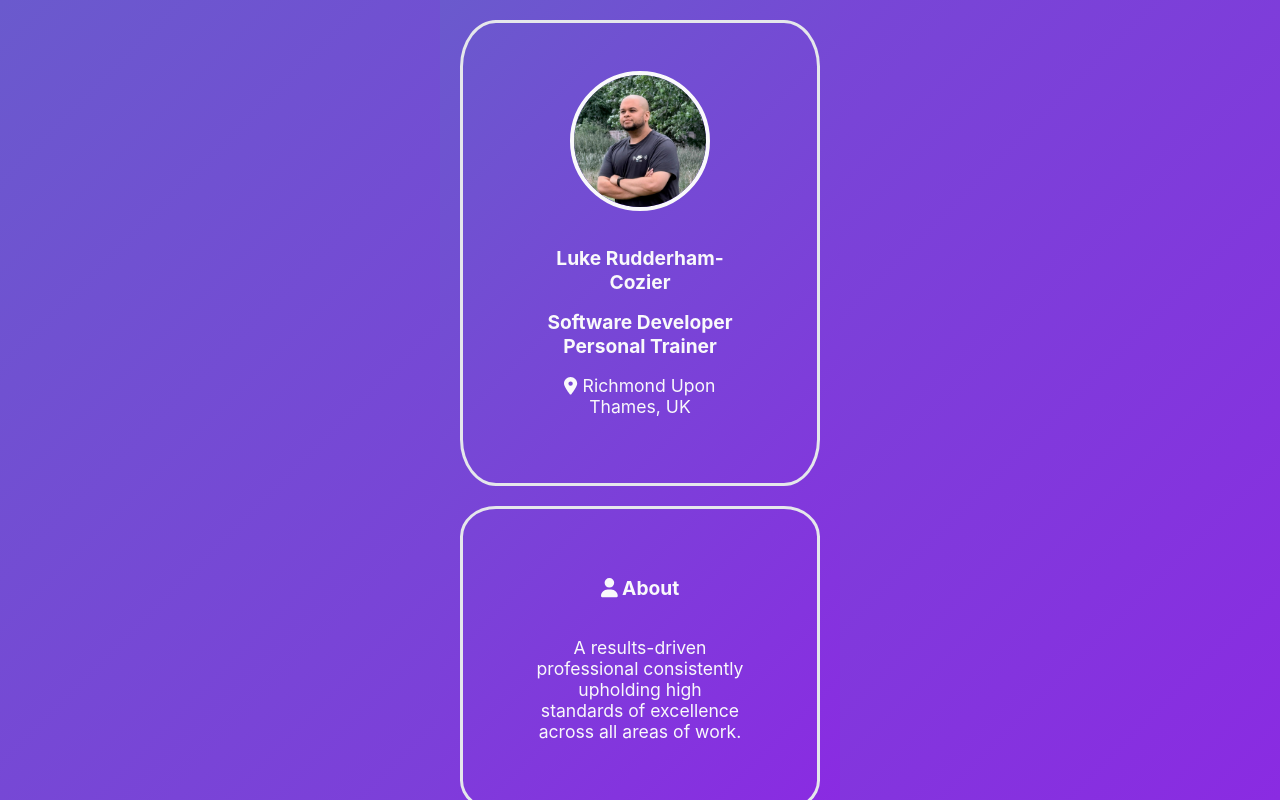
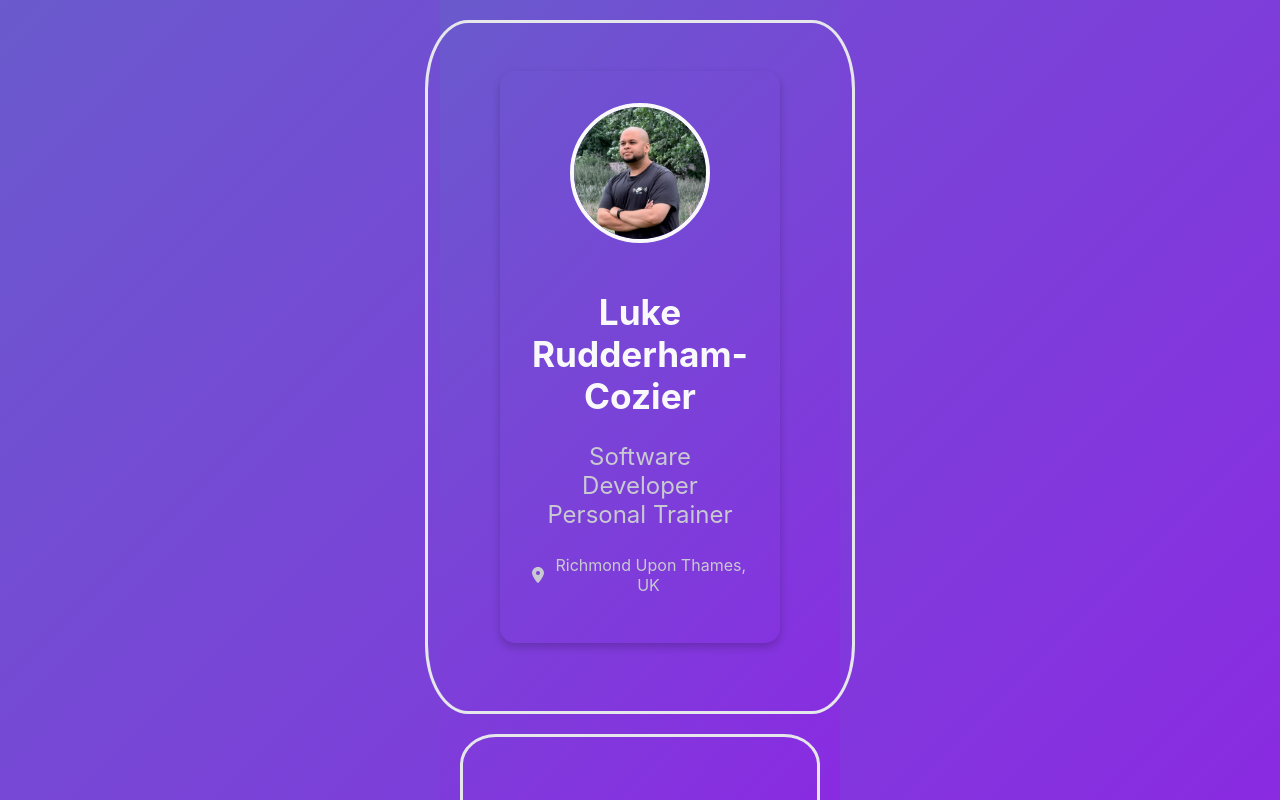
Before and after one commit to LRCozier/lacozier-businesscard, a React (Vite) app in the folder businesscard/: page / in a window 1280 px wide. Shown: the top 800 px of the page. Built offline with nearby package versions, Linux system fonts and the light colour scheme.

Commit message:
updated app.css

```diff
--- a/businesscard/src/App.css
+++ b/businesscard/src/App.css
@@ -58,7 +58,7 @@ section p {
   font-size: 1.1rem;
 }
 
-.profile-card {
+.profilecard {
   background-color: var(--bg-color-main);
   border: 2px solid var(--border-color);
   border-radius: 15px;
@@ -80,20 +80,20 @@ section p {
   border: 4px solid var(--text-primary);
 }
 
-.profile-card h1 {
+.profilecard h1 {
   font-size: 2.2rem;
   margin-bottom: 5px;
   color: var(--text-primary);
 }
 
-.profile-card h2 {
+.profilecard h2 {
   font-size: 1.5rem;
   font-weight: normal;
   margin-bottom: 10px;
   color: var(--text-secondary);
 }
 
-.profile-card .profile-location {
+.profilecard .profile-location {
   font-size: 1rem;
   color: var(--text-secondary);
   display: flex;
```
